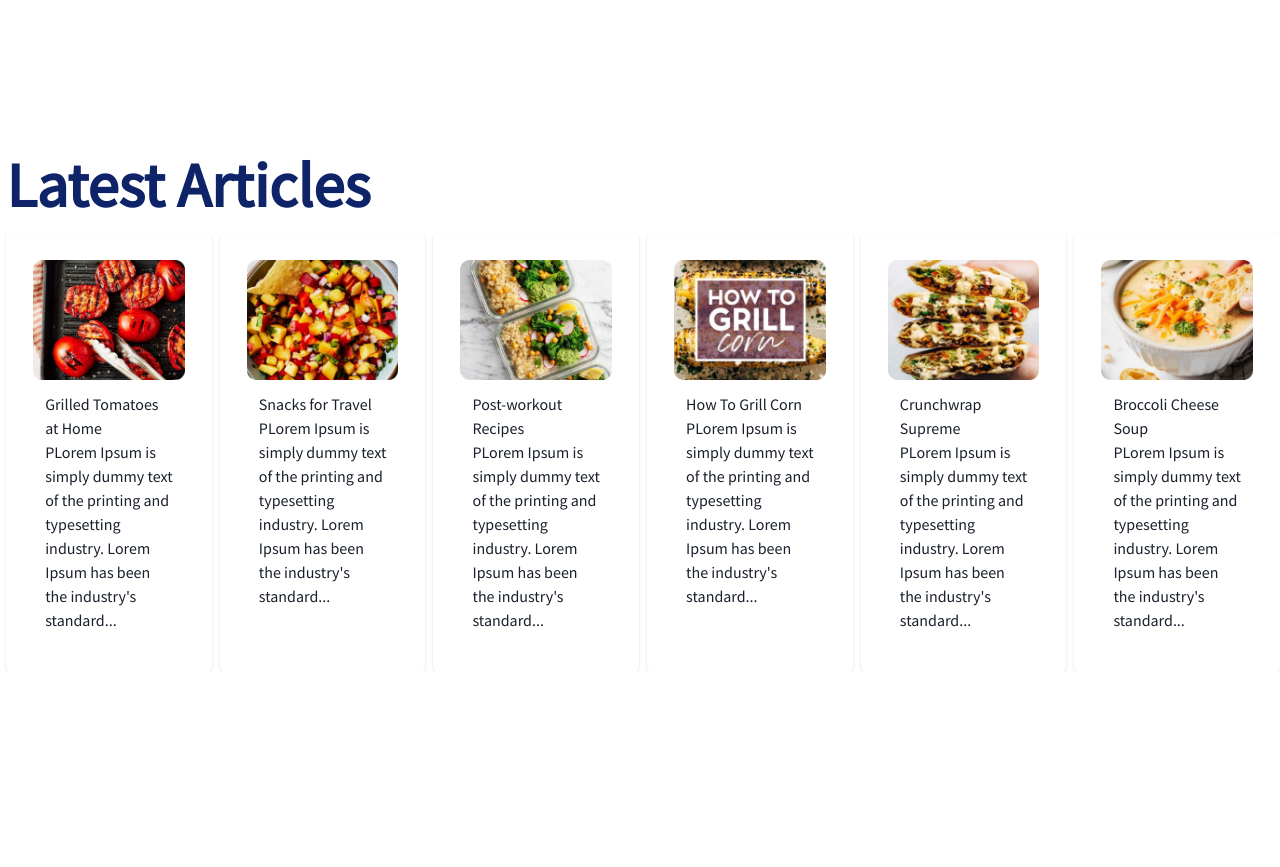
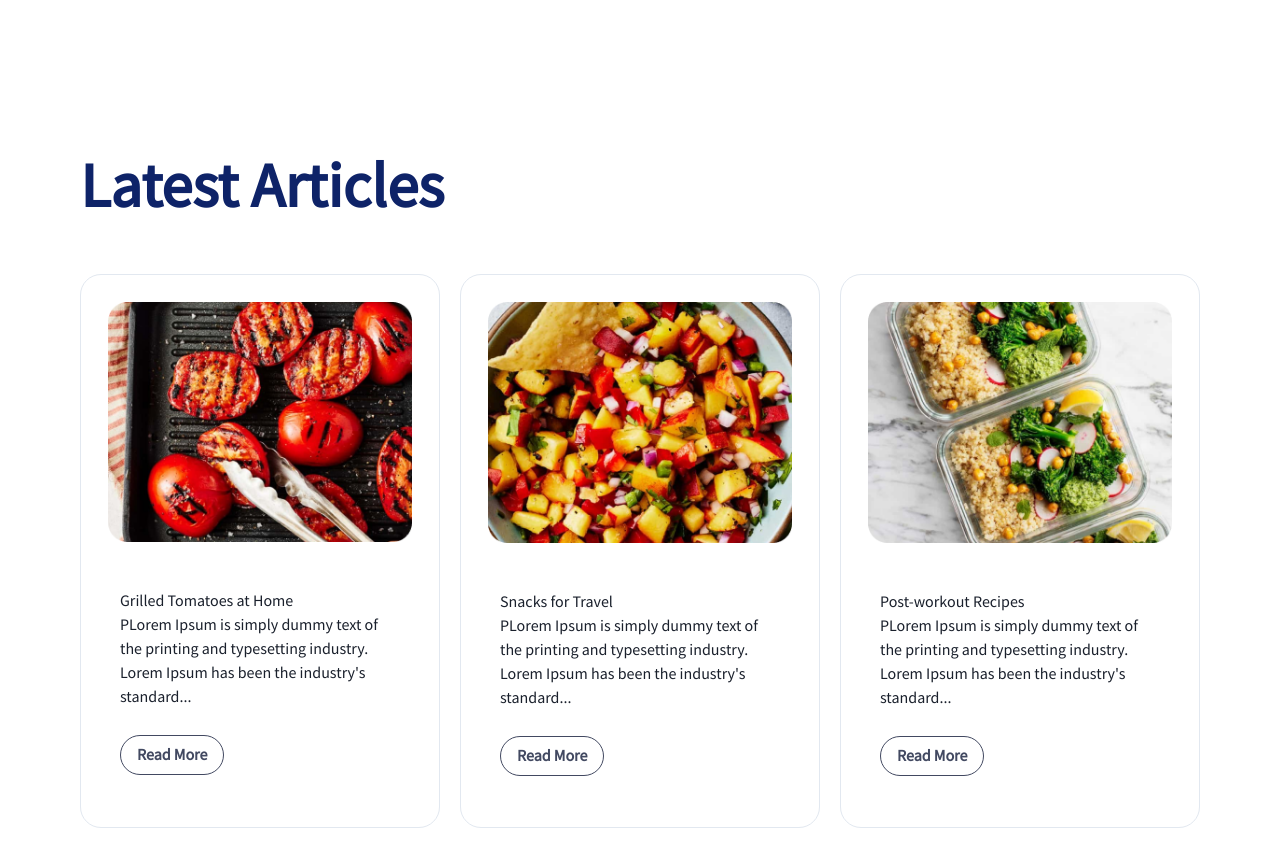
Before and after one commit to naimur61/Internet-Floks, a Next.js app: page / in a window 1280 px wide. Shown: the part 1440-2307 px from the top of the page. Before the commit the page ends 2111 px from the top, so only its background shows below. Built offline with nearby package versions, Linux system fonts and the light colour scheme.

Commit message:
display articles

```diff
--- a/pages/components/About.tsx
+++ b/pages/components/About.tsx
@@ -16,7 +16,7 @@ const About = () => {
 					<Image src={about} alt="" width={384} height={512} />
 				</Box>
 
-				<Box width={["17rem", "28rem"]} height="8.6rem" mx={["auto", 0]} textAlign={["center", "left"]}>
+				<Box width={["17rem", "28rem"]} mx={["auto", 0]} textAlign={["center", "left"]}>
 					<Text fontSize="3.9rem" fontWeight="extrabold" color="#0E2368">
 						About Us
 					</Text>
--- a/pages/components/Articles.tsx
+++ b/pages/components/Articles.tsx
@@ -1,4 +1,4 @@
-import { Box, Card, CardBody, Stack, Text } from "@chakra-ui/react";
+import { Box, Button, Card, CardBody, Stack, Text } from "@chakra-ui/react";
 import React, { useEffect } from "react";
 import grile from "../../assets/articels/grilled-tomatoes-1-846x846 1.png";
 import snacks from "../../assets/articels/snakcks.png";
@@ -10,18 +10,35 @@ import Image from "next/image";
 
 const Articles = () => {
 	return (
-		<Box mt={["9.9rem"]} pl="6.2">
-			<Text fontSize="3.9rem" fontWeight="extrabold" color="#0E2368">
+		<Box mt={["9.9rem"]} pl="6.2" mb="5rem" mx={["auto", "4rem"]} px="1rem">
+			<Text
+				fontSize={["1.7rem", "3.9rem"]}
+				fontWeight="extrabold"
+				color="#0E2368"
+				textAlign={["center", "left"]}
+				mb={["1.4rem", "2.562rem"]}
+			>
 				Latest Articles{" "}
 			</Text>
 
-			<Stack direction={["column", "row"]}>
-				{jsonApi.map((data, i) => (
-					<Card size="sm" p={27} key={i}>
+			<Stack direction={["column", "row"]} justifyContent="space-between" gap={5}>
+				{jsonApi.slice(0, 3).map((data, i) => (
+					<Card
+						size="sm"
+						p="1.687rem"
+						key={i}
+						width="23.812rem"
+						height="34.625rem"
+						variant="outline"
+						rounded="1.312rem"
+					>
 						<Image src={data?.img} alt="" width={326} height={257} />
-						<CardBody>
+						<CardBody mt="2.125rem">
 							<Text>{data?.head}</Text>
 							<Text>{data?.body}</Text>
+							<Button variant="outline" rounded="full" mt="1.687rem" color="#424961" colorScheme="#424961">
+								Read More
+							</Button>
 						</CardBody>
 					</Card>
 				))}
```
